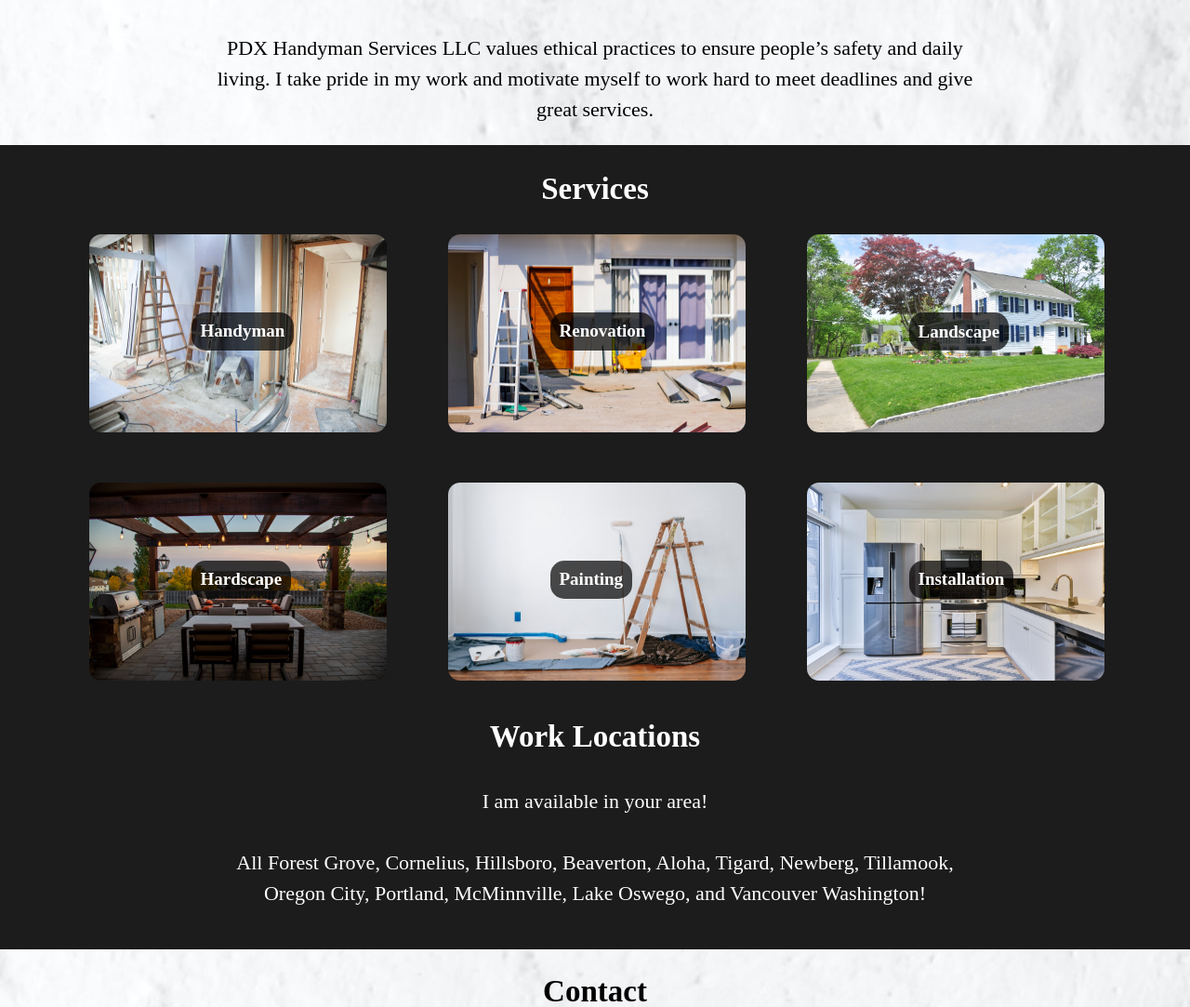
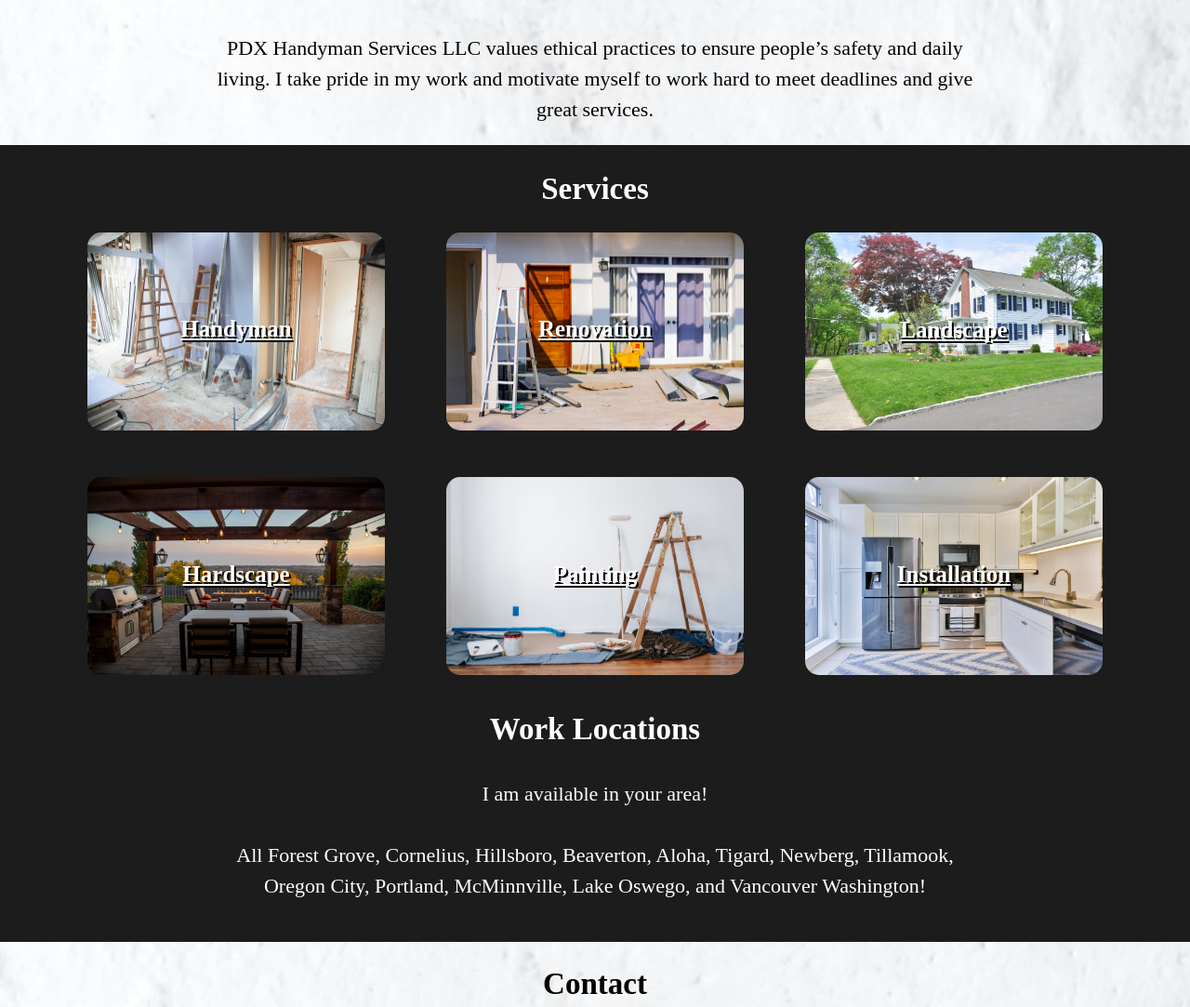
Before and after one commit to AlexV713/pdx-one-page, a PHP site: page / in a window 1280 px wide. Shown: the part 2307-3390 px from the top of the page at 93% size. Run offline with PHP 8.4, Linux system fonts and the light colour scheme; some libraries are stand-ins or nearby versions.

Commit message:
Updated Service Text

```diff
--- a/styles.css
+++ b/styles.css
@@ -288,19 +288,22 @@ h2 {
      object-fit: contain;
   width: 100%;
   height: auto;
-  border: solid #1c1c1c 2px;
   border-radius: 15px;
 }
 
 #services-section #services-grid .boxes h3 {
   position: absolute;
   top: 30%;
-  left: 35%;
-  background: #000000b2;
+  width: 100%;
+  text-align: center;
+  text-decoration: underline;
+  text-shadow: 2px 2px black;
+  font-size: 25px;
   color: white;
-  padding: 0.5em;
-  border-radius: 15px;
-  font-size: 19px;
+}
+
+#services-section #services-grid .boxes h3:hover {
+  color: #466ab6;
 }
 
 #contact-section {
--- a/styles.sass
+++ b/styles.sass
@@ -182,17 +182,18 @@ h2
                 object-fit: contain
                 width: 100%
                 height: auto
-                border: solid #1c1c1c 2px
                 border-radius: 15px
             h3
                 position: absolute
                 top: 30%
-                left: 35%
-                background: #000000b2
+                width: 100%
+                text-align: center
+                text-decoration: underline
+                text-shadow: 2px 2px black
+                font-size: 25px
                 color: white
-                padding: 0.5em
-                border-radius: 15px
-                font-size: 19px
+            h3:hover
+                color: #466ab6
 
 #contact-section
     font-size: 22px
```
Also changed, not shown: 1 other file.
